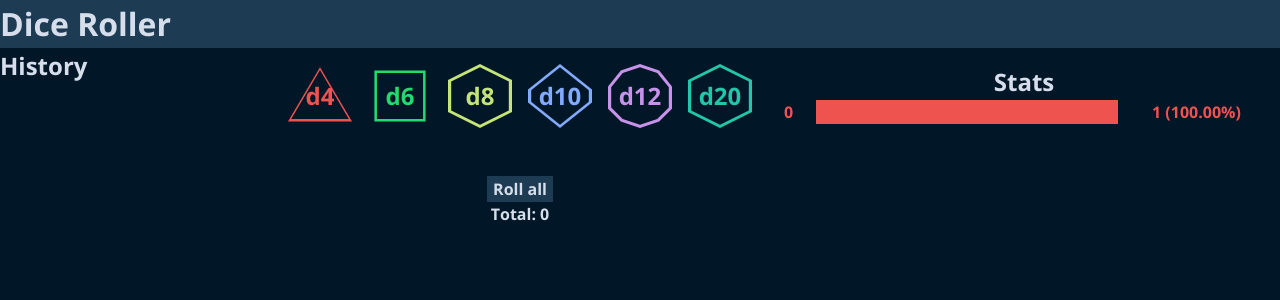
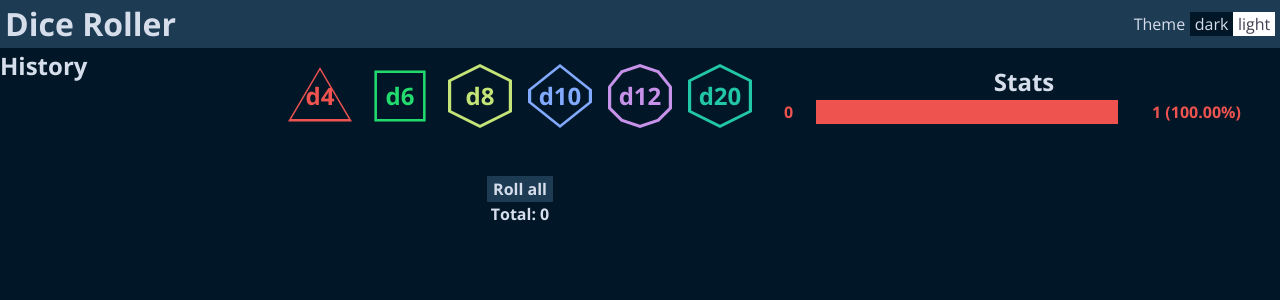
Before and after one commit to zylvve/dice-roller, a Vue app: page / in a window 1280 px wide. Shown: the top 300 px of the page. Built offline with nearby package versions, Linux system fonts and the light colour scheme.

Commit message:
Add theme picker

```diff
--- a/src/App.vue
+++ b/src/App.vue
@@ -1,12 +1,19 @@
 <script setup lang="ts">
 import MainArea from './components/main-area/MainArea.vue';
 import HeaderPanel from './components/header/HeaderPanel.vue';
+import { ref } from 'vue';
 
+const theme = ref<string>("night-owl");
+const setTheme = (t: string) => {
+  theme.value = t;
+}
 </script>
 
 <template>
-  <HeaderPanel/>
-  <MainArea/>
+  <div class="app-container" :data-theme="theme">
+    <HeaderPanel @set-theme="setTheme"></HeaderPanel>
+    <MainArea/>
+  </div>
 </template>
 
 <style>
--- a/src/components/header/HeaderPanel.vue
+++ b/src/components/header/HeaderPanel.vue
@@ -1,9 +1,19 @@
 <script setup lang="ts">
+import ThemePicker from './ThemePicker.vue';
+
+const emit = defineEmits<{
+  setTheme: [theme: string]
+}>()
+
+const setTheme = (theme: string) => {
+  emit('setTheme', theme);
+}
 </script>
 
 <template>
   <header class="header-panel">
     <h1>Dice Roller</h1>
+    <ThemePicker @set-theme="setTheme"/>
   </header>
 </template>
 
@@ -11,5 +21,11 @@
 .header-panel {
   background-color: var(--color-bg-secondary);
   color: var(--color-fg-primary);
+
+  display: flex;
+  justify-content: space-between;
+  align-items: center;
+
+  padding: 0 5px;
 }
 </style>
--- /dev/null
+++ b/src/components/header/ThemePicker.vue
@@ -0,0 +1,33 @@
+<script setup lang="ts">
+defineEmits<{
+  setTheme: [theme: string]
+}>()
+</script>
+
+<template>
+  <div class="theme-picker">
+    <span class="theme">Theme</span>
+    <span class="dark" @click="$emit('setTheme', 'night-owl')">dark</span>
+    <span class="light" @click="$emit('setTheme', 'night-owl-light')">light</span>
+  </div>
+</template>
+
+<style>
+.theme-picker {
+  display: flex;
+}
+
+.theme-picker span {
+  padding: 0 0.3em;
+}
+
+.theme-picker .dark {
+  background-color: #011627;
+  color: #d6deeb;
+}
+
+.theme-picker .light {
+  background-color: #ffffff;
+  color: #403f53;
+}
+</style>
--- a/src/root.css
+++ b/src/root.css
@@ -1,5 +1,5 @@
 /* Night Owl theme */
-:root {
+:root [data-theme="night-owl"] {
   --color-bg-primary: #011627;
   --color-bg-secondary: #1d3b53;
   --color-fg-primary: #d6deeb;
@@ -13,3 +13,19 @@
   --color-die-5: #c792ea;
   --color-die-6: #21c7a8;
 }
+
+/* custom light theme based on Night Owl*/
+:root [data-theme="night-owl-light"] {
+  --color-bg-primary: #ffffff;
+  --color-bg-secondary: #cfcfcf;
+  --color-fg-primary: #403f53;
+
+  --color-hl: #ef5350;
+
+  --color-die-1: #ef5350;
+  --color-die-2: #22da6e;
+  --color-die-3: #c5e478;
+  --color-die-4: #82aaff;
+  --color-die-5: #c792ea;
+  --color-die-6: #21c7a8;
+}
```
